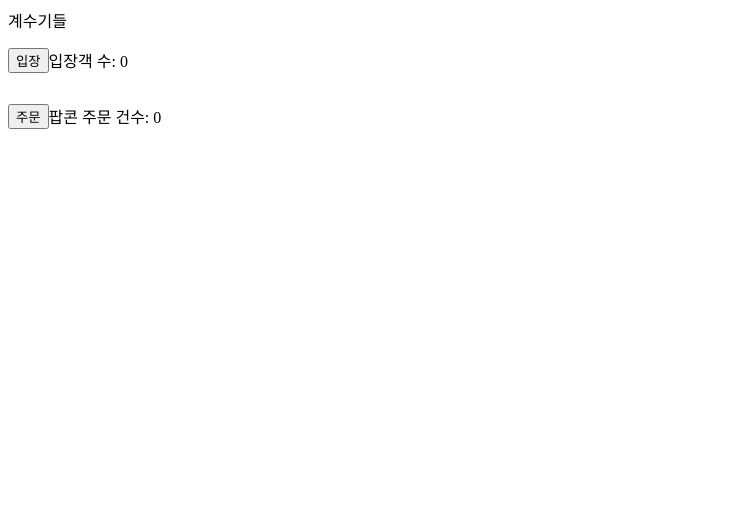
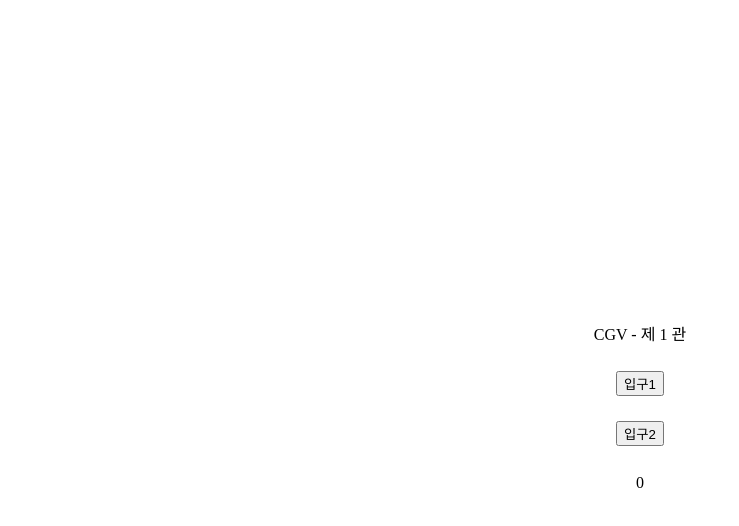
Before and after one commit to osparking/learn-react, a React (Vite) app: page / in a window 1280 px wide. Shown: the top 526 px of the page, without its empty margins (0-739 px from the left). Built offline with nearby package versions, Linux system fonts and the light colour scheme.

Commit message:
two Doors share one count

```diff
--- a/src/index.css
+++ b/src/index.css
@@ -1,14 +1,22 @@
-.center{
-    display: flex;
-    justify-content: center;
-    align-items: center;
-    height: 100vh;
+.hWhole {
+  height: 100vh;
+}
+
+.center {
+  display: flex;
+  justify-content: center;
+  align-items: center;
+}
+
+.h50 {
+  height: 50px;
 }
 
 h1 {
   text-align: center;
 }
 
-p, button {
+p,
+button {
   display: inline;
 }
--- a/src/main.jsx
+++ b/src/main.jsx
@@ -1,17 +1,9 @@
 import { StrictMode } from "react";
 import { createRoot } from "react-dom/client";
-import Counter from "./topics/Counter";
+import App5 from "./topics/App5";
 
 createRoot(document.getElementById("root")).render(
   <StrictMode>
-    <div>
-      <div>계수기들</div>
-      <div style={{ display: "flex", alignItems: "center" }}>
-        <Counter action="입장" label="입장객 수" />
-      </div>
-      <div style={{ display: "flex", alignItems: "center" }}>
-        <Counter action="주문" label="팝콘 주문 건수" />
-      </div>
-    </div>
+    <App5 />
   </StrictMode>
 );
--- /dev/null
+++ b/src/topics/App5.jsx
@@ -0,0 +1,25 @@
+import { useState } from "react";
+import Door from "./Door";
+
+const App5 = () => {
+  const [count, setCount] = useState(0);
+  function oneManEntered() {
+    setCount(count + 1);
+  }
+  return (
+    <div className="hWhole center">
+      <div>
+        <div className="center h50">CGV - 제 1 관</div>
+        <div className="center h50">
+          <Door title="입구1" handler={oneManEntered} />
+        </div>
+        <div className="center h50">
+          <Door title="입구2" handler={oneManEntered} />
+        </div>
+        <p className="center">{count}</p>
+      </div>
+    </div>
+  );
+};
+
+export default App5;
--- a/src/topics/Counter.jsx
+++ /dev/null
@@ -1,18 +0,0 @@
-import React, { useState } from "react";
-import "../index.css"
-
-const Counter = (param) => {
-  const [count, setCount] = useState(0);
-  function oneManEntered() {
-    setCount(count + 1);
-  }
-
-  return (
-    <>
-      <button onClick={oneManEntered}>{param.action}</button>
-      <p>{param.label}: {count}</p>
-    </>
-  );
-};
-
-export default Counter;
--- /dev/null
+++ b/src/topics/Door.jsx
@@ -0,0 +1,11 @@
+import "../index.css";
+
+const Door = ({ title, handler }) => {
+  return (
+    <>
+      <button onClick={handler}>{title}</button>
+    </>
+  );
+};
+
+export default Door;
```
